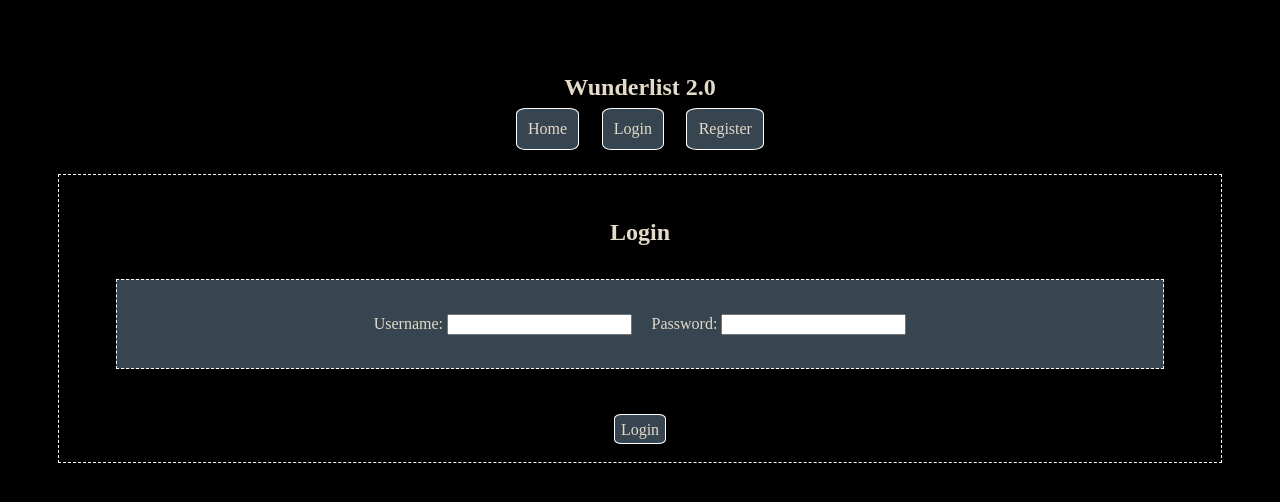
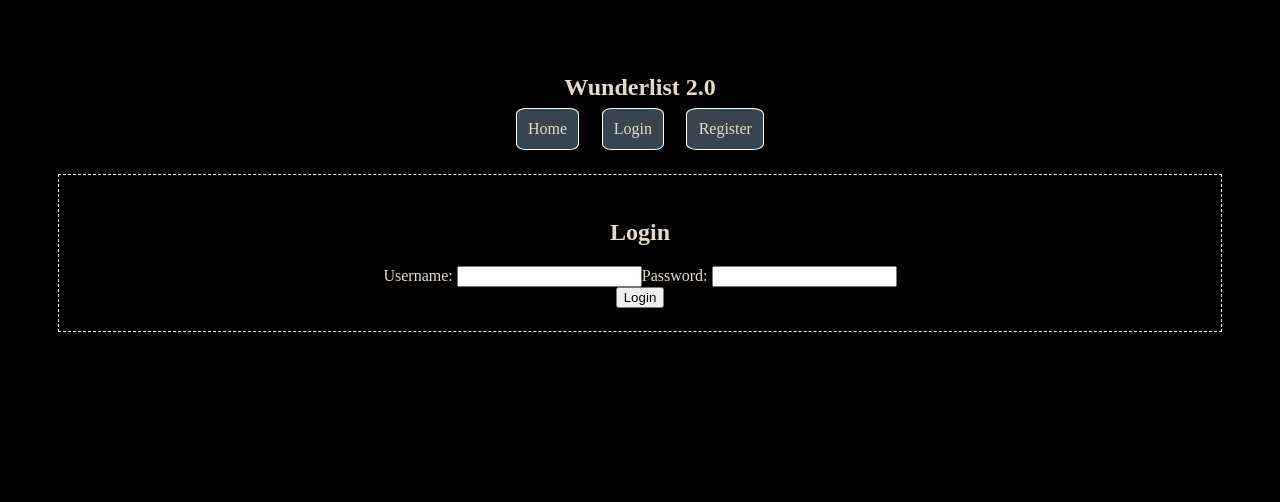
Before and after one commit to shawnpatel96/front-end-1, a React (Create React App) app in the folder my-app/: page /login in a window 1280 px wide. Shown: the top 502 px of the page. Built offline with nearby package versions, Linux system fonts and the light colour scheme.

Commit message:
working on login axios dummy call

```diff
--- a/my-app/src/components/Login.js
+++ b/my-app/src/components/Login.js
@@ -9,24 +9,24 @@ const LoginStyle = styled.section`
     padding: 2%;
     border: 1px dashed white;
 `
-const Form = styled.p`
-    border: 1px dashed white;
-    padding: 3%;
-    margin: 3%;
-    background: #36454F;
-    color: #e3dac9;
-`
-const Field = styled.span`
-    margin: 1%;
-`
-const Button = styled.span`
-    border: 1px solid white;
-    margin: 3%;
-    padding: 0.5%;
-    border-radius: 15%;
-    background: #36454F;
-    color: #e3dac9;
-`
+// const Form = styled.p`
+//     border: 1px dashed white;
+//     padding: 3%;
+//     margin: 3%;
+//     background: #36454F;
+//     color: #e3dac9;
+// `
+// const Field = styled.span`
+//     margin: 1%;
+// `
+// const Button = styled.span`
+//     border: 1px solid white;
+//     margin: 3%;
+//     padding: 0.5%;
+//     border-radius: 15%;
+//     background: #36454F;
+//     color: #e3dac9;
+// `
 
 const Login = () => {
 
@@ -36,19 +36,26 @@ const Login = () => {
         setLogin({...login, [e.target.name]: e.target.value})
     };
 
-    const submitForm = (e) => {
+    const handleSubmit = (e) => {
         e.preventDefault();
         setLogin({username:'', password:''});
         console.log('Username:', login.username, 'Password:', login.password)
+
+        axios
+            .post('https://reqres.in/login', login)
+            .then(res=>{
+                console.log(res.data, 'login worked')
+            })
+            .catch(err=>{
+                console.log(err.data, 'login failed')
+            })
     };
 
     return(
         <LoginStyle>
             <h1>Login</h1>
 
-            <form onSubmit={submitForm}>
-                <Form>
-                    <Field>
+            <form onSubmit={event => handleSubmit(event)}>
                 <label htmlFor='username'>Username: </label>
                 <input
                     id='username'
@@ -56,10 +63,9 @@ const Login = () => {
                     name='username'
                     onChange={handleChanges}
                     value={login.username}
+                    required
                 />
-                    </Field>
 
-                    <Field>
                 <label htmlFor='password'>Password: </label>
                 <input
                     id='password'
@@ -67,14 +73,13 @@ const Login = () => {
                     name='password'
                     onChange={handleChanges}
                     value={login.password}
+                    required
                 />
-                    </Field>
 
-                    </Form>
                 <br/>
-                <Button>
-                    <Link to='/todo' style={{ textDecoration: 'none', color: '#e3dac9' }}>Login</Link>
-                </Button>
+
+                {/* <Link to='/todo' style={{ textDecoration: 'none', color: '#e3dac9' }}><button type='submit'>Login</button></Link>  */}
+                <button type='submit'>Login</button>
             </form>
         </LoginStyle>
     )
--- a/my-app/src/components/Register.js
+++ b/my-app/src/components/Register.js
@@ -19,10 +19,10 @@ export const Register = () => {
         axios
             .post('https://reqres.in/api/register', register)
             .then(res => {
-                console.log(res.data, 'it worked');
+                console.log(res.data, 'register worked');
             })
             .catch(err => {
-                console.log(err.data, 'register try again');
+                console.log(err.data, 'register failed');
             });
     };
 
@@ -60,7 +60,7 @@ export const Register = () => {
                     required
                 />
                 <br/>
-                <Link to='/todo' style={{ textDecoration: 'none', color: 'white' }}><button type='submit'>Register</button></Link>
+                <Link to='/todo' style={{ textDecoration: 'none', color: '#e3dac9' }}><button type='submit'>Register</button></Link>
                 {/* <button>Register</button> */}
             </form>
         </div>
```
Lines whose indentation alone changed are shown as unchanged.
